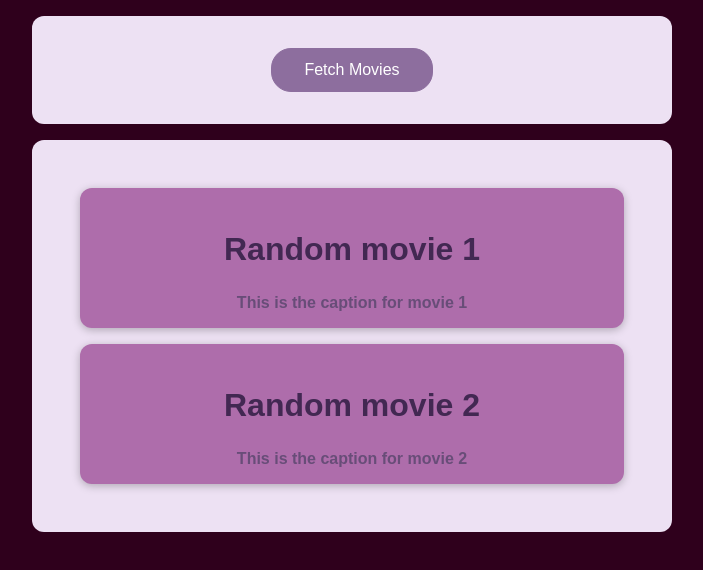
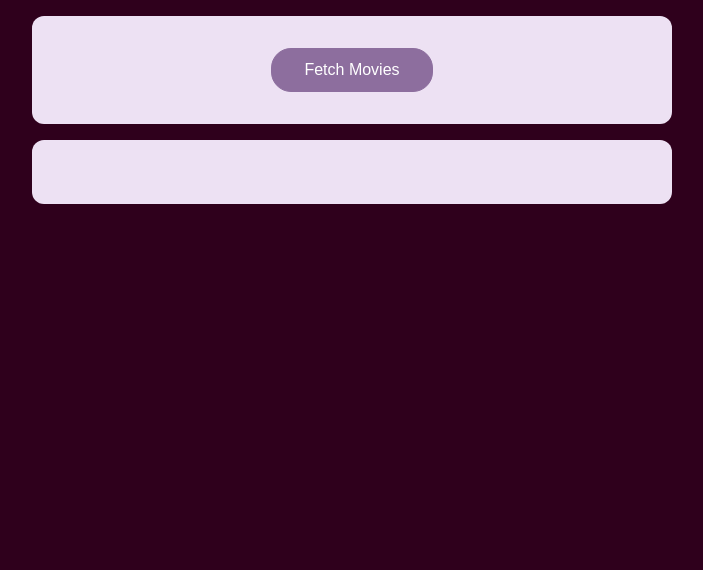
Before and after one commit to sreeyu/movies_app, a React (Create React App) app: page / in a window 1280 px wide. Shown: the top 570 px of the page, without its empty margins (288-991 px from the left). Built offline with nearby package versions, Linux system fonts and the light colour scheme.

Commit message:
Get movie info using SWAPI api

```diff
--- a/src/App.jsx
+++ b/src/App.jsx
@@ -1,31 +1,42 @@
-import React, { Fragment } from 'react';
+import React, { Fragment, useState } from 'react';
 import './App.css';
 import MovieList from './components/MovieList';
 
-const DUMMY_MOVIES = [
-  {
-    id: 'm1',
-    title: 'Random movie 1',
-    openingText: 'This is the caption for movie 1',
-    releaseDate: '2014-08-21'
-  },
-  {
-    id: 'm2',
-    title: 'Random movie 2',
-    openingText: 'This is the caption for movie 2',
-    releaseDate: '2012-05-25'
+function App() {
+
+  //Using state to store Movie info
+  const [movie, setMovie] = useState([]);
+
+  //Function the fetches movie info from SWAPI
+  function getMovies(){
+
+    //fetching from the API
+    fetch("https://swapi.py4e.com/api/films/")
+    .then((response) => {
+      return response.json()
+    }).then((data) => {
+
+      //Format the object to filter out unwanted info and to change keys
+      const formattedMovie = data.results.map((movieData) => {
+        return {
+          id: movieData.episode_id,
+          title: movieData.title,
+          releaseDate: movieData.release_date,
+          openingText: movieData.opening_crawl
+        }
+      })
+      setMovie(formattedMovie)
+    })
   }
-];
 
 
-function App() {
   return (
     <Fragment>
       <section>
-        <button>Fetch Movies</button>
+        <button onClick={getMovies} >Fetch Movies</button>
       </section>
       <section>
-        <MovieList movies={DUMMY_MOVIES} />
+        <MovieList movies={movie} />
       </section>
     </Fragment>
   );
--- a/src/components/Movie.module.css
+++ b/src/components/Movie.module.css
@@ -14,7 +14,7 @@
 }
 
 .movie h3 {
-    color: #684d78;
+    color: #EDE1F3;
     margin: 0;
     font-size: 1rem;
 }
```
